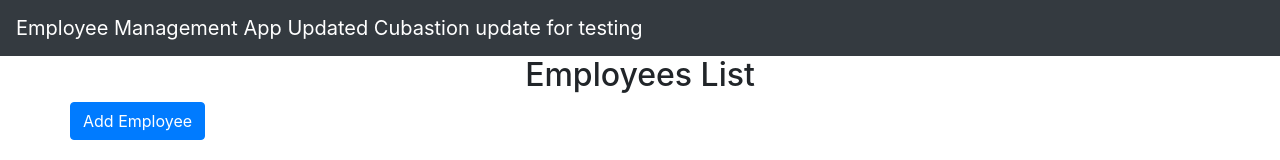
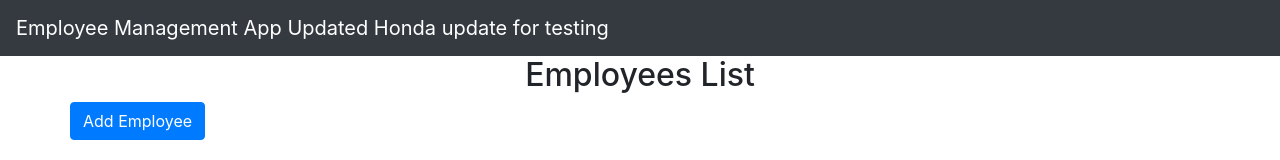
Before and after one commit to AnkitCubastion/react-app, a React (Create React App) app: page / in a window 1280 px wide. Shown: the top 160 px of the page. Built offline with nearby package versions, Linux system fonts and the light colour scheme; no server answers.

Commit message:
Update navbar brand link text in HeaderComponent

```diff
--- a/src/components/HeaderComponent.js
+++ b/src/components/HeaderComponent.js
@@ -14,7 +14,7 @@ class HeaderComponent extends Component {
             <div>
                 <header>
                     <nav className="navbar navbar-expand-md navbar-dark bg-dark">
-                    <div><a href="https://javaguides.net" className="navbar-brand">Employee Management App Updated Cubastion update for testing</a></div>
+                    <div><a href="https://javaguides.net" className="navbar-brand">Employee Management App Updated Honda update for testing</a></div>
                     </nav>
                 </header>
             </div>
```
